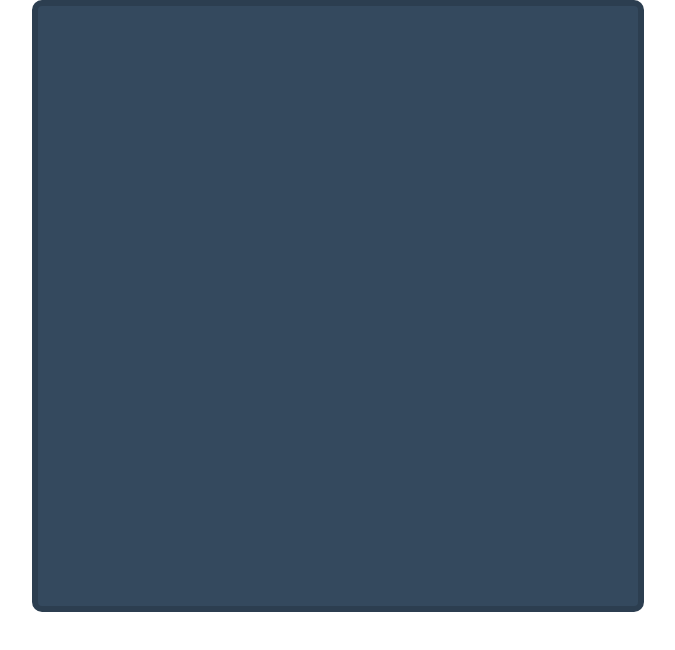
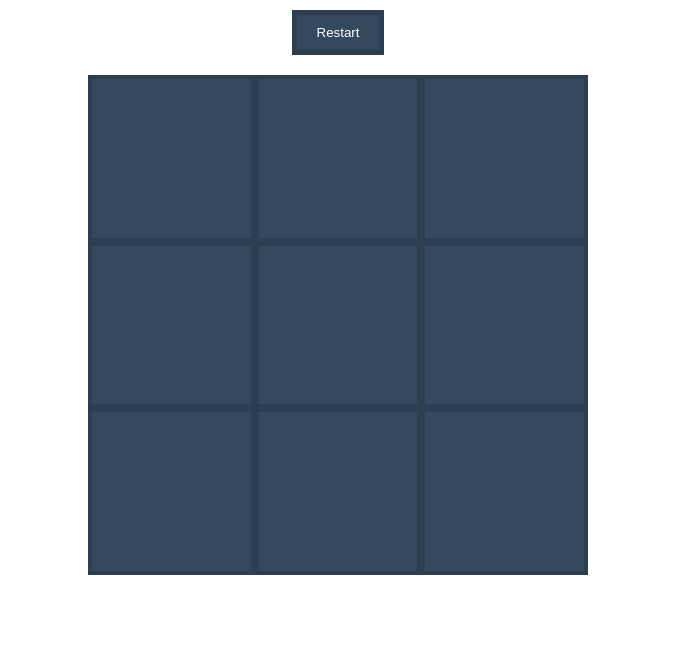
Before and after one commit to SamuelFiais/Tic_Tac_Toe-Codigo_Fonte, a plain HTML site: page index.html in a window 1280 px wide. Shown: the whole page, without its empty margins (302-977 px from the left). Drawn offline with Linux system fonts and the light colour scheme.

Commit message:
Update Files

```diff
--- a/css/style.css
+++ b/css/style.css
@@ -6,9 +6,9 @@ body {
 }
 
 .game {
-    width: 100vw;
-    height: 100vw;
-    margin: 0 auto;
+    width: 500px;
+    height: 500px;
+    margin: 20px auto;
     background-color: #34495e;
     color: #fff;
     display: grid;
@@ -16,7 +16,7 @@ body {
 }
 
 .game>div {
-    border: 6px solid #2c3e50;
+    border: 4px solid #2c3e50;
     font-family: Helvetica;
     font-weight: bold;
     font-size: 4em;
@@ -30,32 +30,12 @@ body {
     background-color: #34495e;
     color: white;
     margin-top: 10px;
-    padding: 10px 20px
+    padding: 10px 20px;
+    display: inline;
+    transition: 0.7s;
 }
 
-.game > div.winner {
-    background: yellow;
+.btn:hover{
+    background-color: #485f77;
+
 }
-
-.game > div.winner > span {
-    color: blue;
-}
-
-@media (min-width: 600px) {
-    .game {
-        width: 600px;
-        height: 600px;
-        border-radius: 10px;
-        border: 6px solid #2c3e50;
-    }
-
-    .game>div {
-        border-radius: 2px;
-    }
-}
-
-@media (min-width: 1024px) {
-    .btn {
-        cursor: pointer
-    }
-}
--- a/index.html
+++ b/index.html
@@ -9,11 +9,13 @@
 </head>
 <body>
 
+    <button class="btn" onclick="tic_tac_toe.start()">Restart</button>
     <div class='game'></div>
 
     <script src="js/tic-tac-toe.js"></script>
     <script>
         tic_tac_toe.init(document.querySelector('.game'))
+        tic_tac_toe.start()
     </script>
 
 </body>
--- a/js/tic-tac-toe.js
+++ b/js/tic-tac-toe.js
@@ -1,13 +1,76 @@
 const tic_tac_toe = {
-    board: ['', '', '', '', '', '', '', '', '',],
-    simbols: ['X', 'Y'],
+    board: ['', '', '', '', '', '', '', '', '', ],
+    simbols: {
+        options: ['X', 'O'],
+        turn_index: 0,
+        change() {
+            this.turn_index = (this.turn_index === 0 ? 1 : 0)
+        }
+    },
     container_elements: null,
+    gameover: false,
+    winning_sequences: [
+        [0, 1, 2],
+        [3, 4, 5],
+        [6, 7, 8],
+        [0, 3, 6],
+        [1, 4, 7],
+        [2, 5, 8],
+        [0, 4, 8],
+        [2, 4, 6],
+    ],
 
     init(container) {
-        this.container_elements = container;
+        this.container_elements = container
+    },
+
+    make_play(positiom) {
+        if (this.gameover) return false;
+        if (this.board[positiom] === '') {
+            this.board[positiom] = this.simbols.options[this.simbols.turn_index]
+            this.draw()
+            let winning_sequences_index = this.check_winning_sequences(this.simbols.options[this.simbols.turn_index])
+
+            if (winning_sequences_index >= 0) {
+                this.game_is_over()
+            } else {
+                this.simbols.change()
+            }
+            return true
+        } else{
+            return false
+        }
+    },
+
+    game_is_over() {
+        this.gameover = true
+        console.log("Game Over")
+    },
+
+    start() {
+        this.board.fill('')
+        this.draw()
+        this.gameover = false
+    },
+
+    check_winning_sequences(simbol) {
+        for (i in this.winning_sequences) {
+            if (this.board[this.winning_sequences[i][0]] == simbol && this.board[this.winning_sequences[i][1]] == simbol && this.board[this.winning_sequences[i][2]] == simbol) {
+                console.log(`Sequência Vencedora: ${this.winning_sequences[i]}`)
+                return i
+            }
+        }
+
+        return -1
     },
 
     draw() {
+        let content = ''
 
+        for (i in this.board) {
+            content += '<div onclick="tic_tac_toe.make_play(' + i + ')">' + this.board[i] + '</div>'
+        }
+
+        this.container_elements.innerHTML = content
     },
 }
```
